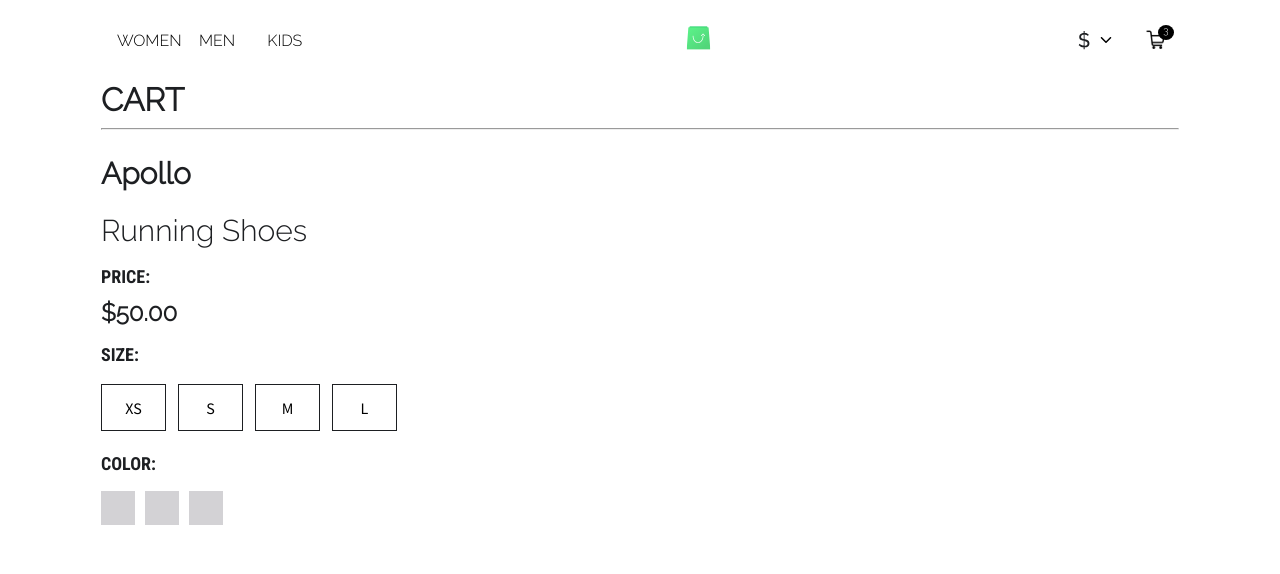
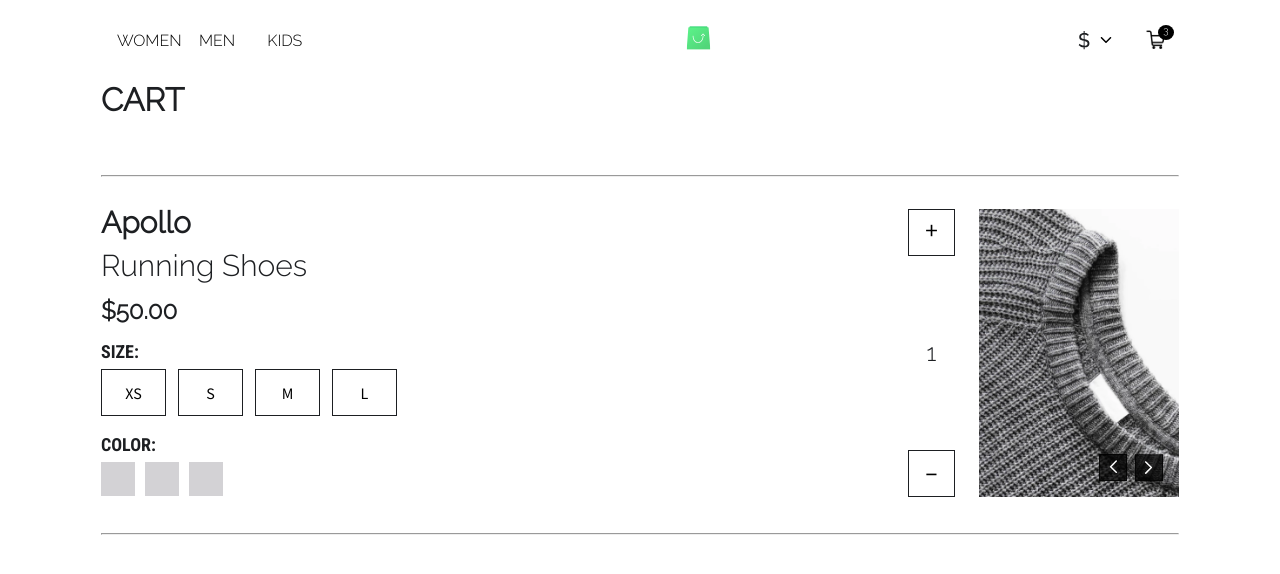
Before and after one commit to moalsaleh95/e-store, a React (Create React App) app: page /Cart in a window 1280 px wide. Shown: the top 574 px of the page. Built offline with nearby package versions, Linux system fonts and the light colour scheme.

Commit message:
create cart page

```diff
--- a/src/components/Cart.jsx
+++ b/src/components/Cart.jsx
@@ -1,23 +1,23 @@
-import React from 'react'
+import React from 'react';
+import image_2 from '../assets/images/ProductD.png';
+import arrow from '../assets/icons/arrow.svg';
 
 const Cart = () => {
   return (
     <div className='container mx-auto'>
       <span className='cart-categoty'>CART</span>
-
       <hr className='divider'></hr>
 
       <div className='cart-container'>
-        <div>
-          <p className='pdp-title'>Apollo</p>
-          <div className='pdp-subtitle'>Running Shoes</div>
+        <div className='left-container-cart'>
+          <div className='cart-title'>Apollo</div>
+          <div className='cart-subtitle'>Running Shoes</div>
           <div>
-            <p className='size-color-price'>PRICE:</p>
-            <p className='price'>$50.00</p>
+            <div className='cart-price'>$50.00</div>
           </div>
           <div>
-            <p className='size-color-price'>SIZE:</p>
-            <div className='flex mt-20'>
+            <div className='cart-size-color-price'>SIZE:</div>
+            <div className='flex'>
               <div className='size-boxes relative'>XS</div>
               <div className='size-boxes relative'>S</div>
               <div className='size-boxes relative'>M</div>
@@ -25,7 +25,7 @@ const Cart = () => {
             </div>
           </div>
           <div>
-            <p className='size-color-price'>COLOR:</p>
+            <div className='cart-size-color-price'>COLOR:</div>
             <div className='flex'>
               <div className='color-boxes'></div>
               <div className='color-boxes'></div>
@@ -33,7 +33,23 @@ const Cart = () => {
             </div>
           </div>
         </div>
+        <div className='right-container-cart'>
+          <div className='quantity-container'>
+            <div className='quant-box'>+</div>
+            <div className='quant'>1</div>
+            <div className='quant-box'>-</div>
+          </div>
+          <div>
+            <img src={image_2} alt="" className='cart-img' />
+          </div>
+          <div className='arrows-container'>
+            <div><img src={arrow} alt="" className='arrow' /></div>
+            <div><img src={arrow} alt="" className='arrow right-arrow' /></div>
+          </div>
+        </div>
       </div>
+
+      <hr className='divider-1'></hr>
 
     </div>
   )
--- a/src/index.css
+++ b/src/index.css
@@ -10,6 +10,7 @@
 body {
   margin: 0;
   font-family: 'Raleway', sans-serif;
+  box-sizing: border-box;
 }
 
 .container {
@@ -365,11 +366,129 @@ body {
   font-size: 32px;
   line-height: 40px;
   color: #1D1F22;
+  height: 55px;
 }
 
 .divider {
   background: #E5E5E5;
+  margin-top: 55px;
+}
 
+.cart-container {
+  display: grid;
+  grid-template-columns: 14.5fr 4.5fr;
+}
+
+.left-container-cart {
+  margin-top: 24px;
+  height: 288px;
+}
+
+.right-container-cart {
+  display: grid;
+  grid-template-columns: 1fr 3fr;
+  column-gap: 24px;
+  position: relative;
+}
+
+.quantity-container {
+  display: flex;
+  flex-direction: column;
+  justify-content: space-between;
+  align-items: center;
+  height: 288px;
+  margin-top: 24px;
+}
+
+.quant-box {
+  height: 45px;
+  width: 45px;
+  border: 1px solid #1D1F22;
+  text-align: center;
+  font-size: 2.2rem;
+}
+
+.quant {
+  font-family: 'Raleway';
+  font-style: normal;
+  font-weight: 500;
+  font-size: 24px;
+  line-height: 160%;
+  color: #1D1F22;
+}
+
+.cart-img {
+  margin-top: 24px;
+  width: 200px;
+  height: 288px;
+  object-fit: cover;
+}
+
+.cart-title {
+  font-family: 'Raleway';
+  font-style: normal;
+  font-weight: 600;
+  font-size: 30px;
+  line-height: 27px;
+  color: #1D1F22;
+}
+
+.cart-subtitle {
+  font-family: 'Raleway';
+  font-style: normal;
+  font-weight: 400;
+  font-size: 30px;
+  line-height: 27px;
+  color: #1D1F22;
+  margin-top: 16px;
+}
+
+.cart-price {
+  font-family: 'Raleway';
+  font-style: normal;
+  font-weight: 700;
+  font-size: 24px;
+  line-height: 24px;
+  color: #1D1F22;
+  margin-top: 20px;
+}
+
+.cart-size-color-price {
+  font-family: 'Roboto Condensed';
+  font-style: normal;
+  font-weight: 700;
+  font-size: 18px;
+  line-height: 18px;
+  color: #1D1F22;
+  margin-top: 20px;
+  margin-bottom: 8px;
+}
+
+.arrows-container {
+  display: flex;
+  flex-direction: row;
+  column-gap: 8px;
+  position: absolute;
+  bottom: 0;
+  right: 0;
+  margin-bottom: 16px;
+  margin-right: 16px;
+}
+
+.right-arrow {
+  transform: rotate(180deg);
+}
+
+.arrow {
+  cursor: pointer;
+  border: rgba(0, 0, 0, 0.73) solid 1px;
+  background-color: rgba(0, 0, 0, 0.73);
+  padding: 5.62px 9px;
+}
+
+.divider-1 {
+  background: #E5E5E5;
+  margin-top: 32px;
 }
 
 /* ****************************************** end of CART */
```
Also changed, not shown: src/assets/icons/arrow.svg (added).
